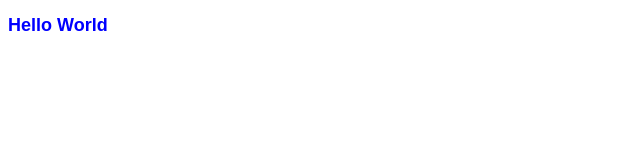
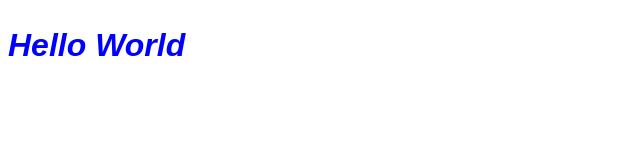
Before and after one commit to istubbs1/GIT337, a plain HTML site: page index.html in a window 1280 px wide. Shown: the whole page, without its empty margins (0-640 px from the left). Drawn offline with Linux system fonts and the light colour scheme.

Commit message:
Update style.css

```diff
--- a/style.css
+++ b/style.css
@@ -1,8 +1,8 @@
 h1 {
     color: blue;
     font-family: Arial, Helvetica, sans-serif;
-    font-size: large;
-    font-style: bold;
+    font-size: normal;
+    font-style: italic;
     line-height: 1.5;
     box-sizing: border-box;
 }
```
